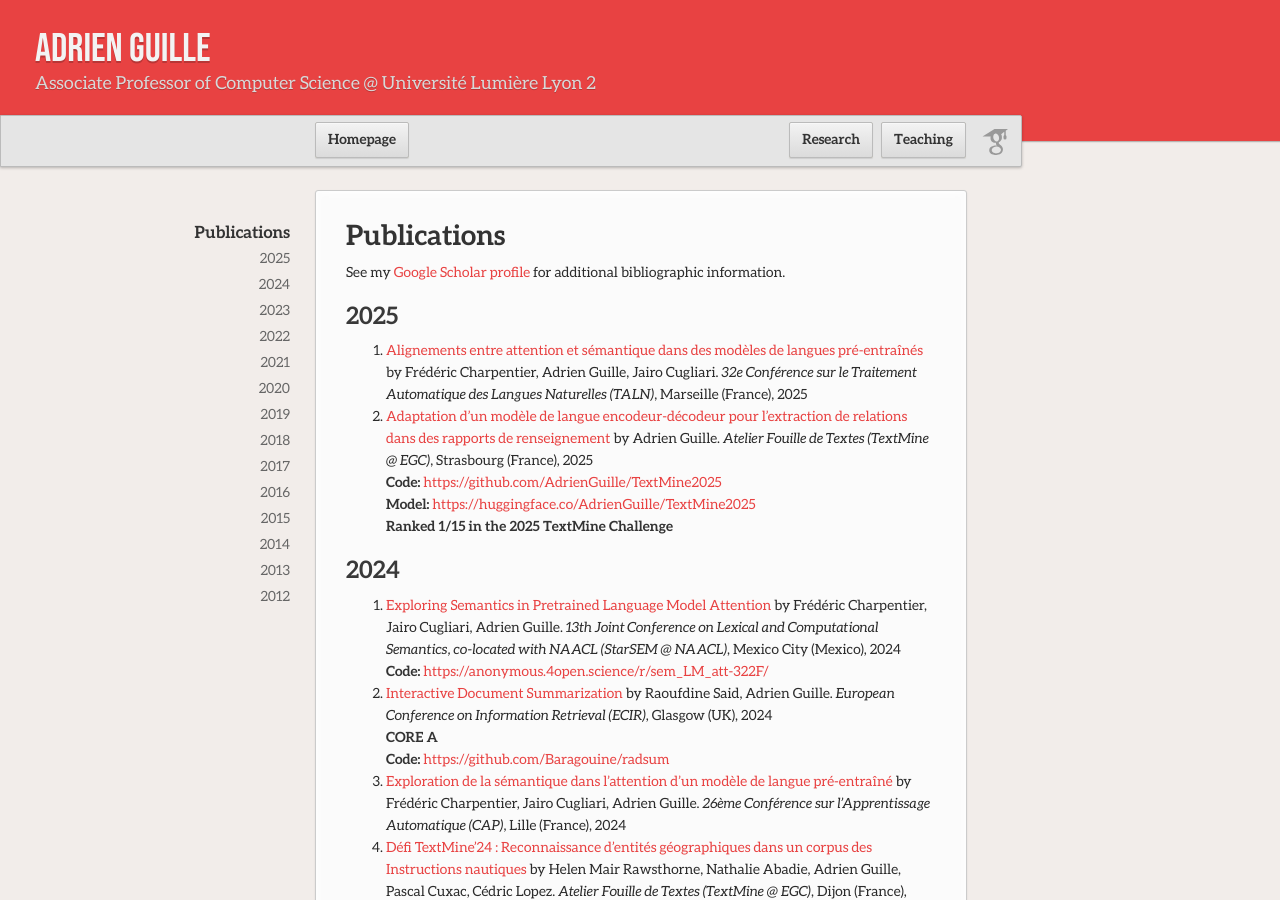
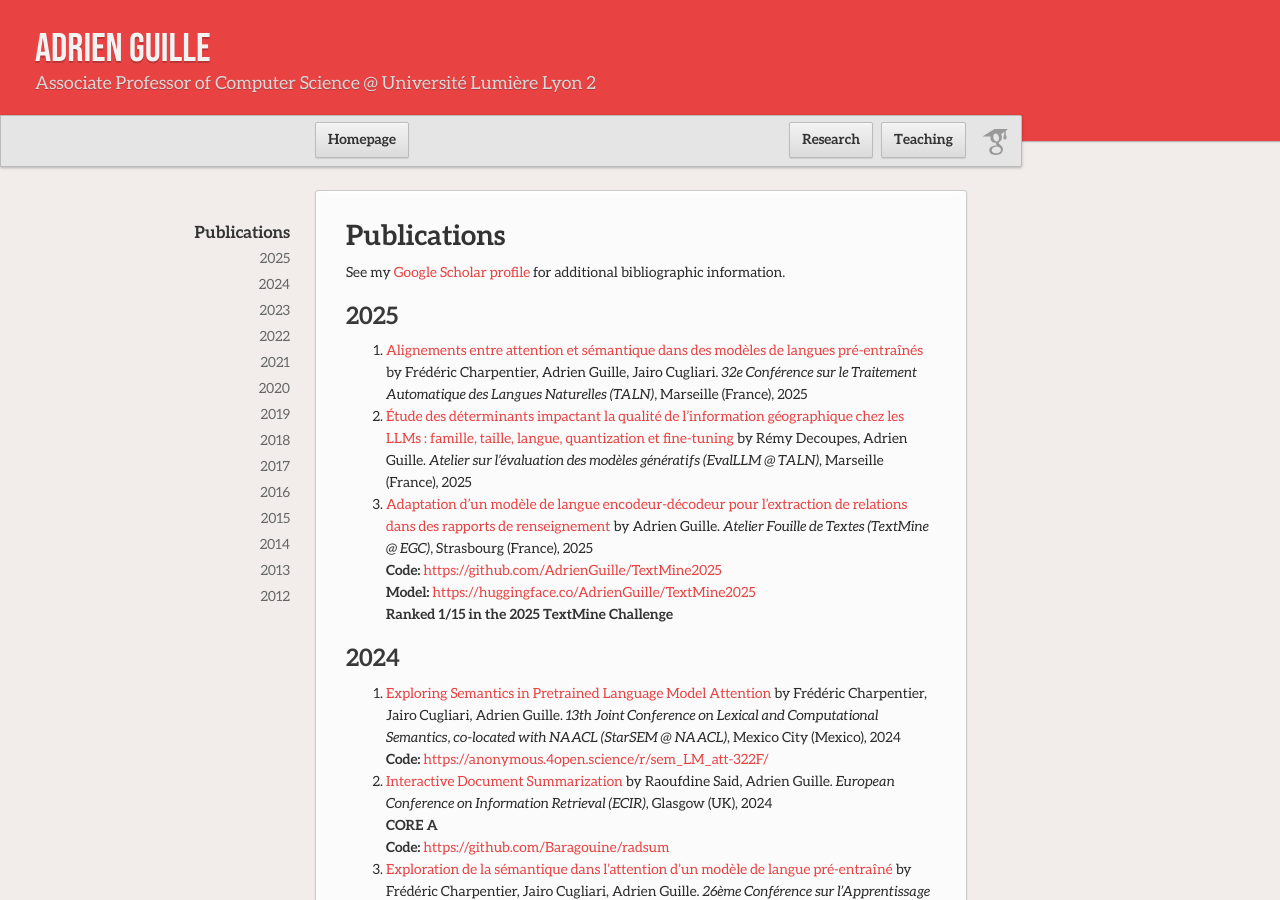
Before and after one commit to AdrienGuille/adrienguille.github.io, a Jekyll site: the page built from publications.md, in a window 1280 px wide and 900 px high. Built offline with Jekyll 4.4.1, drawn with Linux system fonts in a browser that asks for light colours; our own code applies the rules of GitHub Pages for plain Markdown files.

Commit message:
Update publications.md

```diff
--- a/publications.md
+++ b/publications.md
@@ -4,6 +4,7 @@ See my [Google Scholar profile](https://scholar.google.com/citations?user=mM_oO1
 
 ## 2025
 - [Alignements entre attention et sémantique dans des modèles de langues pré-entraînés]() by Frédéric Charpentier, Adrien Guille, Jairo Cugliari. *32e Conférence sur le Traitement Automatique des Langues Naturelles (TALN)*, Marseille (France), 2025
+- [Étude des déterminants impactant la qualité de l'information géographique chez les LLMs : famille, taille, langue, quantization et fine-tuning]() by Rémy Decoupes, Adrien Guille. *Atelier sur l'évaluation des modèles génératifs (EvalLLM @ TALN)*, Marseille (France), 2025
 - [Adaptation d'un modèle de langue encodeur-décodeur pour l'extraction de relations dans des rapports de renseignement](https://raw.githubusercontent.com/AdrienGuille/TextMine2025/refs/heads/main/Article.pdf) by Adrien Guille. *Atelier Fouille de Textes (TextMine @ EGC)*, Strasbourg (France), 2025
 <br>**Code:** [https://github.com/AdrienGuille/TextMine2025](https://github.com/AdrienGuille/TextMine2025)
 <br>**Model:** [https://huggingface.co/AdrienGuille/TextMine2025](https://huggingface.co/AdrienGuille/TextMine2025)
```
